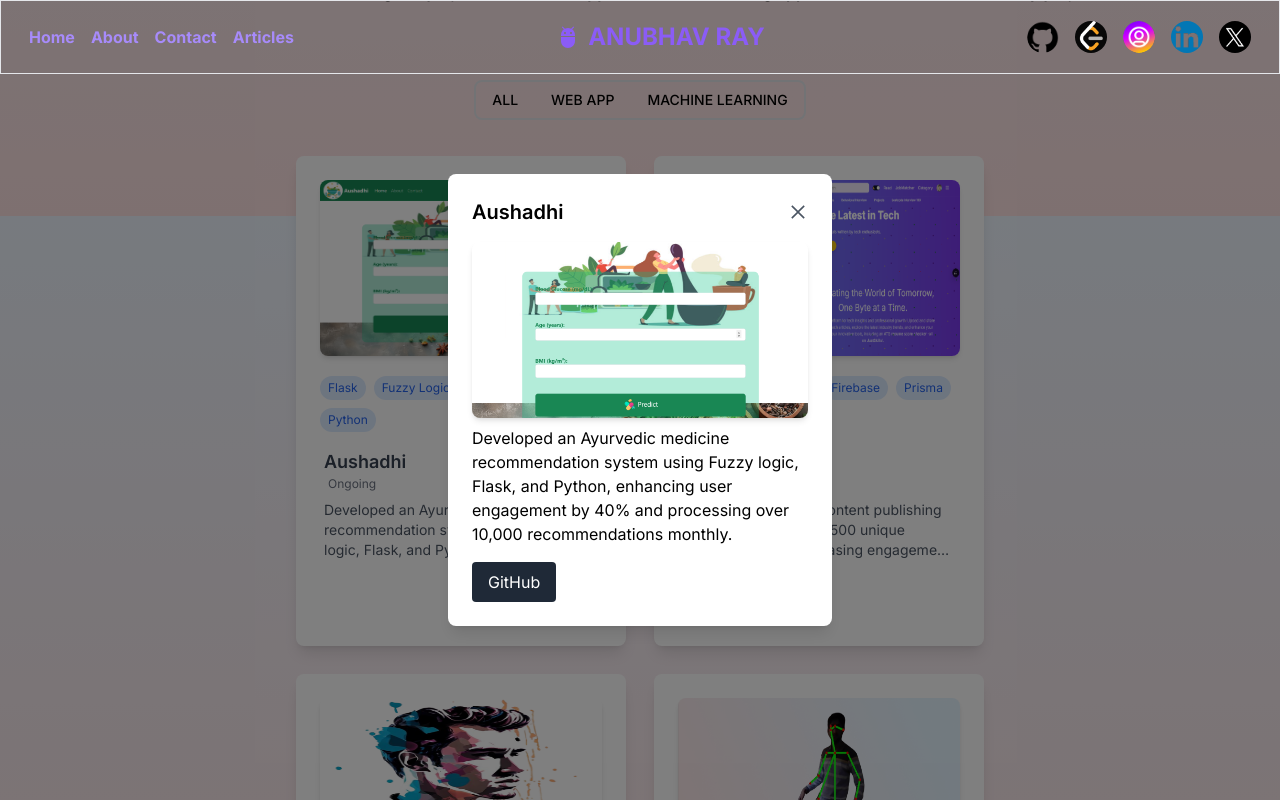
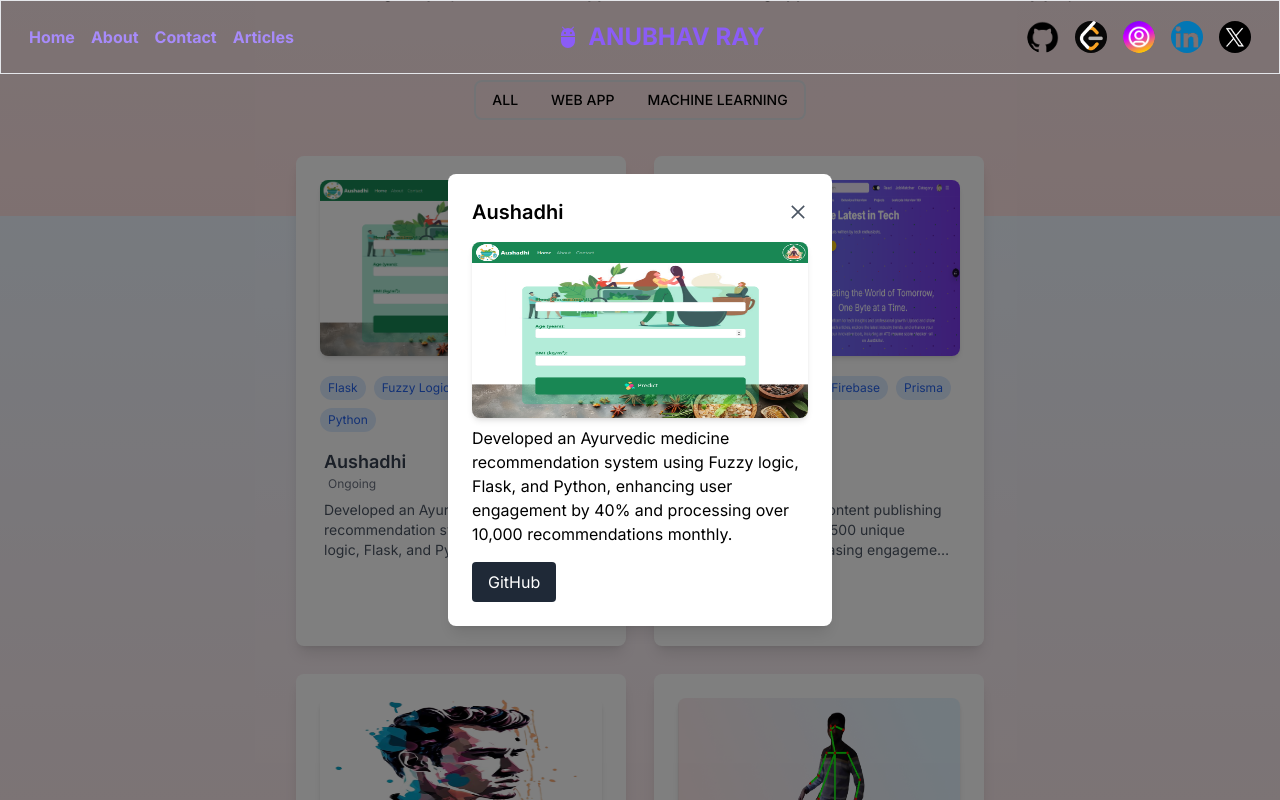
Before and after one commit to anubhavray678/portfolio_anubhav, a Next.js app: page / in a window 1280 px wide. Both pictures are taken after a click on the element 461 px from the left and 2824 px from the top of the page. Shown: the part 2424-3224 px from the top of the page. Built offline with nearby package versions, Linux system fonts and the light colour scheme.

Commit message:
Update Projects.jsx

```diff
--- a/src/components/sections/Projects.jsx
+++ b/src/components/sections/Projects.jsx
@@ -66,7 +66,7 @@
             <img
               src={openModal.project.image}
               alt={openModal.project.title}
-              className="w-full h-44 object-cover rounded-lg shadow-md mt-4"
+              className="w-full h-44 object-fill rounded-lg shadow-md mt-4"
             />
             <p className="mt-2">{openModal.project.description}</p>
             <div className="mt-4 flex gap-4">
```
